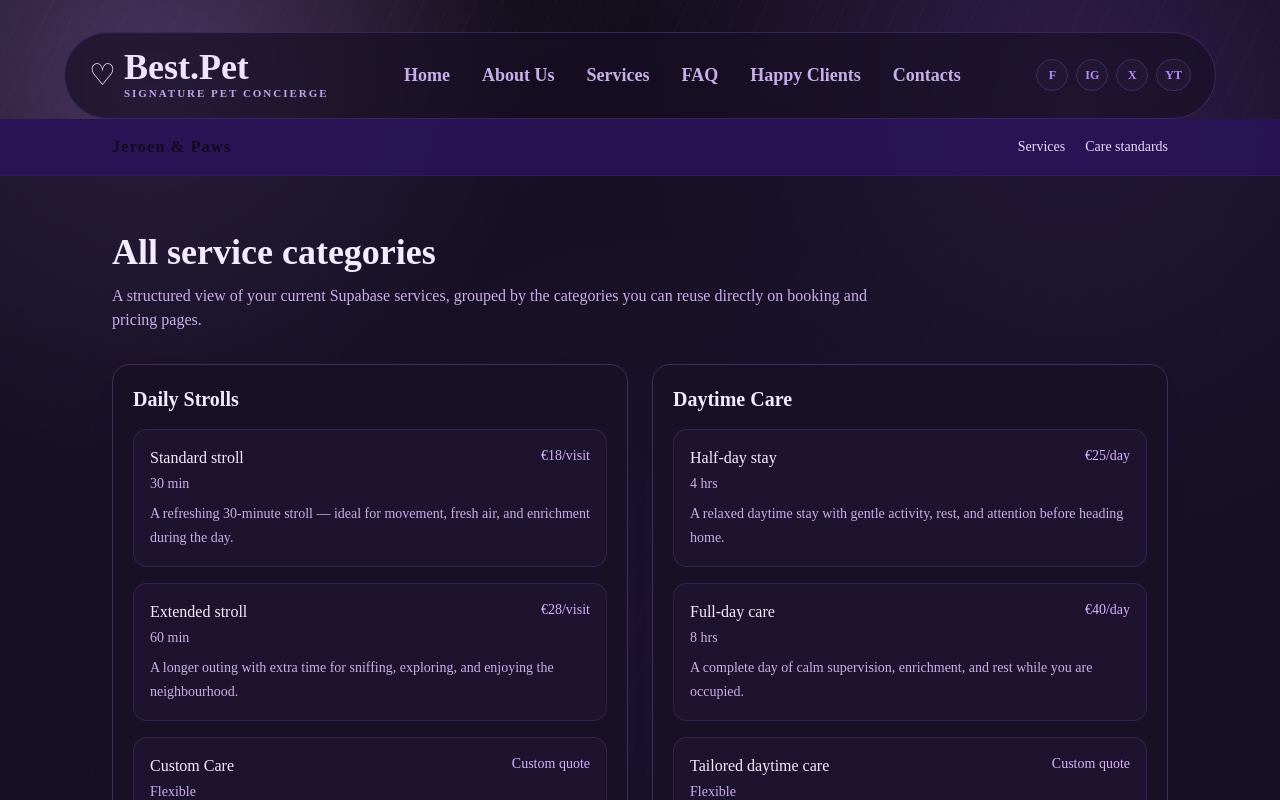
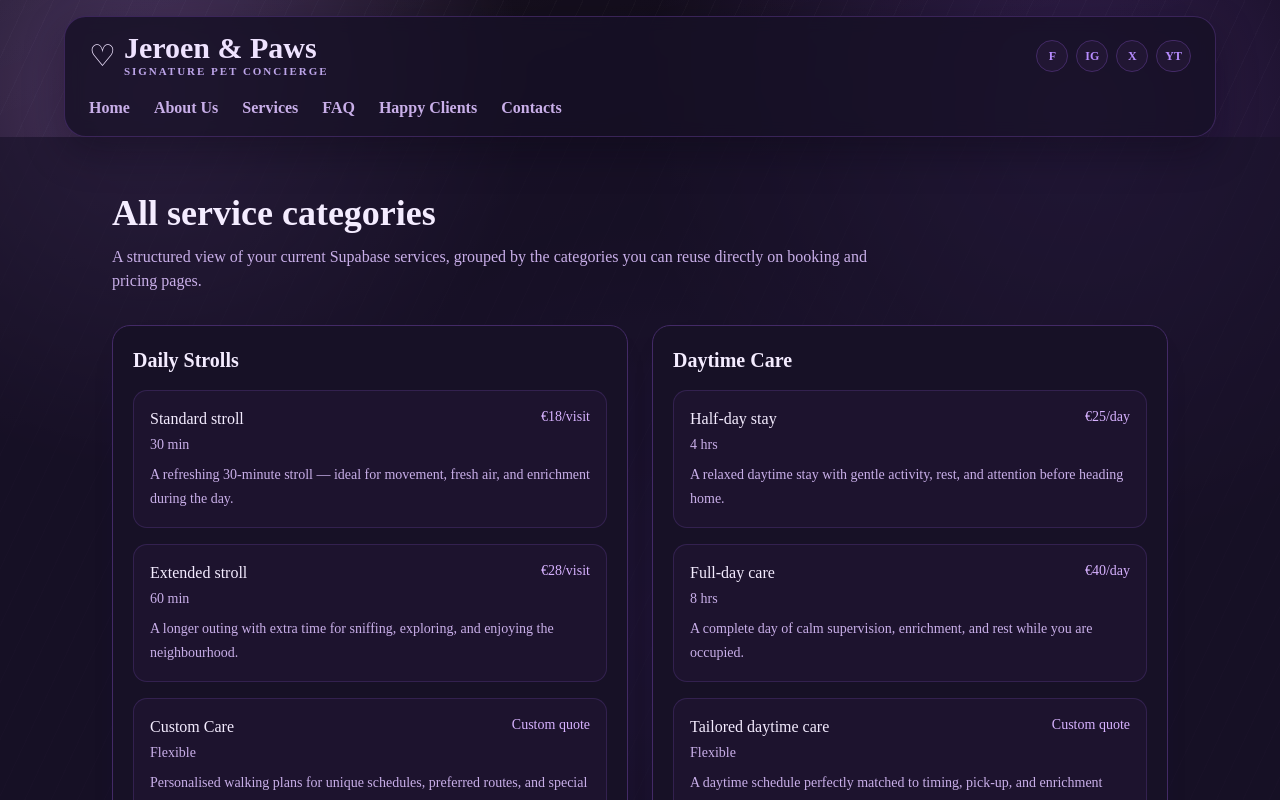
Before and after one commit to JeroenvElderen/jeroen-and-paws, a Next.js app: page /services in a window 1280 px wide. Shown: the top 800 px of the page. Built offline with nearby package versions, Linux system fonts and the light colour scheme.

Commit message:
Improve homepage UX, navigation, and accessibility

```diff
--- a/app/layout.tsx
+++ b/app/layout.tsx
@@ -15,8 +15,9 @@ const geistMono = Geist_Mono({
 });
 
 export const metadata: Metadata = {
-  title: "Create Next App",
-  description: "Generated by create next app",
+  title: "Jeroen & Paws | Premium Pet Concierge Care",
+  description:
+    "Luxury, dependable pet care with trusted professionals, transparent updates, and personalized routines for every companion.",
 };
 
 export default function RootLayout({
@@ -30,6 +31,12 @@ export default function RootLayout({
       className={`${geistSans.variable} ${geistMono.variable} h-full antialiased`}
     >
       <body className="min-h-full bg-background text-foreground">
+        <a
+          href="#main-content"
+          className="sr-only focus:not-sr-only focus:fixed focus:left-4 focus:top-4 focus:z-50 focus:rounded-full focus:bg-primary focus:px-4 focus:py-2 focus:text-sm focus:font-semibold focus:text-primary-foreground"
+        >
+          Skip to main content
+        </a>
         <SiteMenu />
         {children}
       </body>
--- a/app/model-improvements/page.tsx
+++ b/app/model-improvements/page.tsx
@@ -2,7 +2,7 @@ import { dataModelImprovements } from "@/lib/data/site-data";
 
 export default function ModelImprovementsPage() {
   return (
-    <main className="min-h-screen bg-muted/70 text-foreground">
+    <main id="main-content" className="min-h-screen bg-muted/70 text-foreground">
       <section className="mx-auto w-full max-w-4xl px-6 py-14 sm:px-10 lg:px-12">
         <h1 className="text-4xl font-semibold">Data model improvement plan</h1>
         <p className="mt-3 text-muted-foreground">
--- a/app/page.tsx
+++ b/app/page.tsx
@@ -2,7 +2,7 @@ import { Homepage } from "@/components/home/homepage";
 
 export default function Home() {
   return (
-    <main>
+    <main id="main-content">
       <Homepage />
     </main>
   );
--- a/app/services/page.tsx
+++ b/app/services/page.tsx
@@ -1,10 +1,8 @@
-import { Header } from "@/components/home/header";
 import { serviceCategories } from "@/lib/data/site-data";
 
 export default function ServicesPage() {
   return (
-    <main className="min-h-screen bg-muted/70 text-foreground">
-      <Header />
+    <main id="main-content" className="min-h-screen bg-muted/70 text-foreground">
       <section className="mx-auto w-full max-w-6xl px-6 py-14 sm:px-10 lg:px-12">
         <h1 className="text-4xl font-semibold">All service categories</h1>
         <p className="mt-3 max-w-3xl text-muted-foreground">
--- a/components/home/sections/section-five.tsx
+++ b/components/home/sections/section-five.tsx
@@ -4,7 +4,7 @@ import { sectionFive } from "@/lib/data/homepage-data";
 
 export function SectionFiveTeam() {
   return (
-    <section className="px-6 py-10 sm:px-10 lg:px-12">
+    <section id="reviews" className="px-6 py-10 sm:px-10 lg:px-12">
       <div className="premium-section">
         <div className="mx-auto max-w-3xl text-center">
           <h2 className="premium-title">{sectionFive.title}</h2>
--- a/components/home/sections/section-seven.tsx
+++ b/components/home/sections/section-seven.tsx
@@ -4,7 +4,7 @@ import { sectionSeven } from "@/lib/data/homepage-data";
 
 export function SectionSevenContact() {
   return (
-    <section className="px-6 py-10 sm:px-10 lg:px-12">
+    <section id="contact" className="px-6 py-10 sm:px-10 lg:px-12">
       <div className="premium-section grid gap-10 lg:grid-cols-[1fr_0.95fr] lg:items-start lg:gap-12">
         <div>
           <h2 className="premium-title tracking-tight sm:text-6xl">{sectionSeven.title}</h2>
@@ -47,12 +47,15 @@ export function SectionSevenContact() {
           <form className="space-y-6" aria-label="Contact request form">
             {sectionSeven.formFields.map((field) => (
               <div key={field.name} className="relative">
+                <label htmlFor={field.name} className="mb-2 block pl-2 text-sm font-semibold text-[#d8c1ff]">
+                  {field.placeholder}
+                </label>
                 <input
+                  id={field.name}
                   type={field.type}
                   name={field.name}
-                  placeholder={field.placeholder}
-                  className="h-14 w-full rounded-full border-none bg-[#261c38] px-6 text-lg text-[#bda5e9] placeholder:text-[#9b87c1] outline-none"
-                  readOnly
+                  placeholder={`Enter ${field.placeholder.toLowerCase()}`}
+                  className="h-14 w-full rounded-full border border-[#3f2f5c] bg-[#261c38] px-6 text-lg text-[#e6d7ff] placeholder:text-[#9b87c1] outline-none ring-0 transition focus-visible:border-[#a97dfb] focus-visible:ring-2 focus-visible:ring-[#a97dfb]/30"
                 />
                 {field.name === "date" ? (
                   <CalendarDays className="pointer-events-none absolute right-5 top-1/2 h-5 w-5 -translate-y-1/2 text-[#ac95d0]" />
--- a/components/home/sections/section-six.tsx
+++ b/components/home/sections/section-six.tsx
@@ -10,7 +10,7 @@ export function SectionSixFaq() {
   const [openItem, setOpenItem] = useState<string | null>(null);
 
   return (
-    <section className="px-6 py-10 sm:px-10 lg:px-12">
+    <section id="faq" className="px-6 py-10 sm:px-10 lg:px-12">
       <div className="premium-section grid items-center gap-10 lg:grid-cols-[1.08fr_0.92fr] lg:gap-12">
         <div>
           <h2 className="premium-title tracking-tight">{sectionSix.title}</h2>
--- a/components/home/sections/section-three.tsx
+++ b/components/home/sections/section-three.tsx
@@ -17,7 +17,7 @@ export function SectionThreeImages() {
   const [firstVisual, secondVisual] = sectionThree.visuals;
 
   return (
-    <section className="px-6 py-10 sm:px-10 lg:px-12">
+    <section id="about" className="px-6 py-10 sm:px-10 lg:px-12">
       <div className="premium-section space-y-20">
         <article className="grid items-center gap-10 lg:grid-cols-2 lg:gap-16">
           <div>
--- a/components/home/sections/section-two.tsx
+++ b/components/home/sections/section-two.tsx
@@ -75,7 +75,7 @@ export function SectionTwoServices() {
   const visibleCards = useMemo(() => getVisibleCards(sectionTwo.cards, startIndex, 4), [startIndex]);
 
   return (
-    <section className="px-6 py-10 sm:px-10 lg:px-12">
+    <section id="services" className="px-6 py-10 sm:px-10 lg:px-12">
       <div className="premium-section mb-8">
         <div className="mb-8 flex items-end justify-between gap-4">
         <div>
--- a/components/layout/site-menu.tsx
+++ b/components/layout/site-menu.tsx
@@ -4,23 +4,16 @@ import { navLinks, socialLinks } from "@/lib/data/navigation-data";
 
 export function SiteMenu() {
   return (
-    <header className="px-6 pt-8 sm:px-10 lg:px-12">
-      <div className="mx-auto flex w-full max-w-6xl items-center justify-between gap-6 rounded-full border border-border/80 bg-card/70 px-6 py-4 backdrop-blur">
-        <Link href="/" className="flex items-center gap-2 text-[#efe3ff]">
+    <header className="sticky top-0 z-30 px-4 pt-4 sm:px-8 lg:px-12">
+      <div className="mx-auto flex w-full max-w-6xl flex-col gap-4 rounded-3xl border border-border/80 bg-card/85 px-5 py-4 shadow-[0_14px_38px_rgba(8,6,16,0.35)] backdrop-blur sm:px-6">
+        <div className="flex items-center justify-between gap-4">
+          <Link href="/" className="flex items-center gap-2 text-[#efe3ff]">
           <span className="text-3xl leading-none">♡</span>
           <div>
-            <p className="text-4xl font-extrabold leading-none">Best.Pet</p>
+            <p className="text-2xl font-extrabold leading-none sm:text-3xl">Jeroen &amp; Paws</p>
             <p className="text-[11px] font-semibold uppercase tracking-[0.18em] text-[#bda5e9]">Signature Pet Concierge</p>
           </div>
         </Link>
-
-        <nav className="hidden items-center gap-8 text-lg font-semibold text-muted-foreground lg:flex">
-          {navLinks.map((link) => (
-            <Link key={link.label} href={link.href} className="transition hover:text-primary">
-              {link.label}
-            </Link>
-          ))}
-        </nav>
 
         <div className="hidden items-center gap-2 lg:flex">
           {socialLinks.map((item) => (
@@ -34,6 +27,15 @@ export function SiteMenu() {
           ))}
         </div>
       </div>
+
+        <nav className="flex flex-wrap items-center gap-4 text-sm font-semibold text-muted-foreground sm:gap-6 sm:text-base">
+          {navLinks.map((link) => (
+            <Link key={link.label} href={link.href} className="transition hover:text-primary">
+              {link.label}
+            </Link>
+          ))}
+        </nav>
+      </div>
     </header>
   );
 }
```
